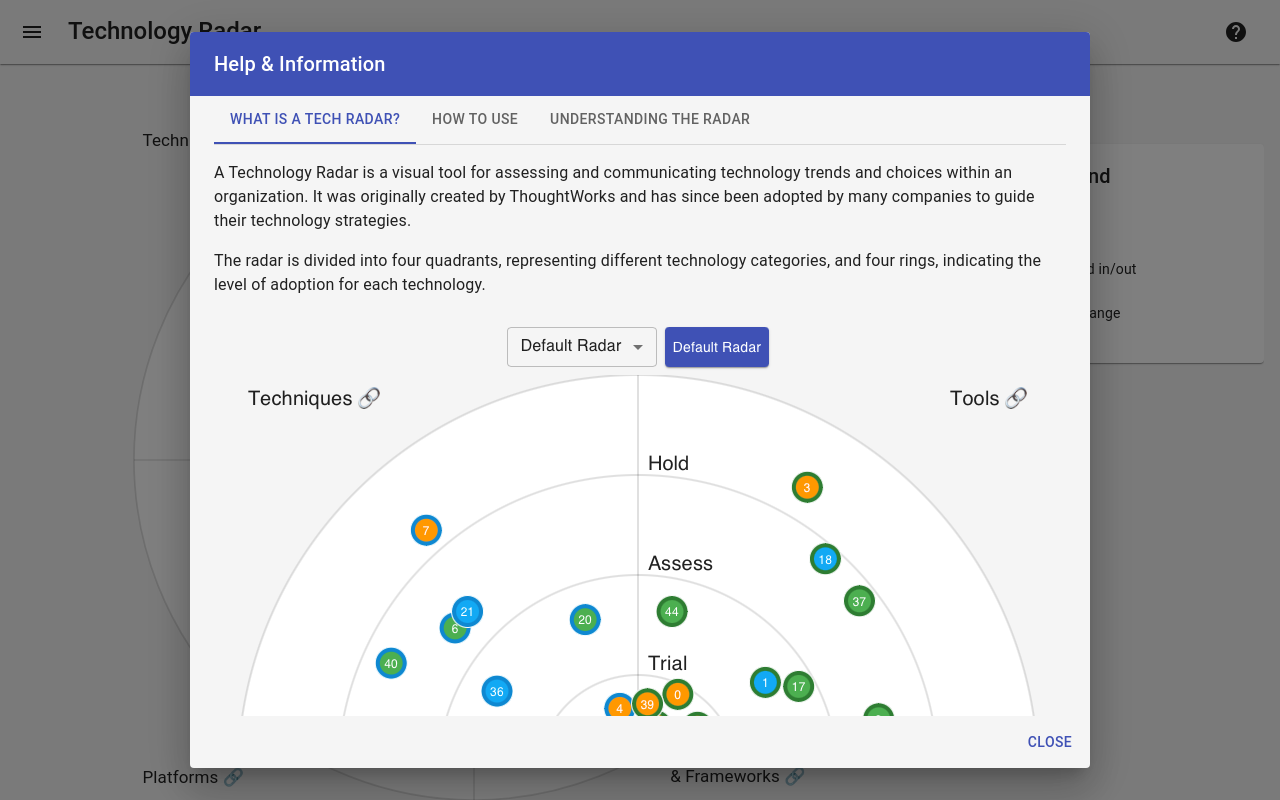
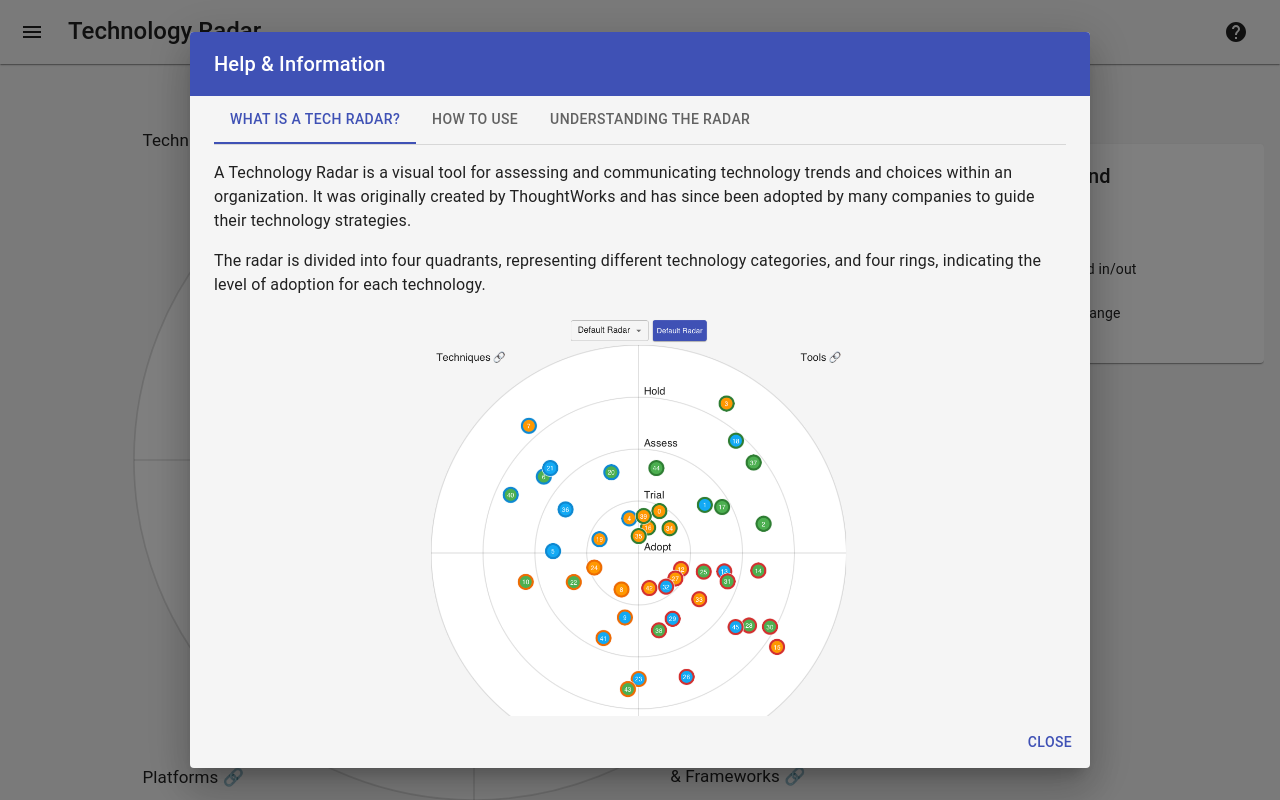
Before and after one commit to ThomasRohde/tech-radar, a React (Vite) app: page / in a window 1280 px wide. Both pictures are taken after a click on the button 1236 px from the left and 32 px from the top of the page. Built offline with nearby package versions, Linux system fonts and the light colour scheme.

Commit message:
Help w/images

```diff
--- a/src/components/Help.jsx
+++ b/src/components/Help.jsx
@@ -1,3 +1,4 @@
+/* eslint-disable no-unused-vars */
 import React, { useState } from 'react';
 import {
   IconButton,
--- a/src/components/HelpContent.jsx
+++ b/src/components/HelpContent.jsx
@@ -1,3 +1,5 @@
+/* eslint-disable react/prop-types */
+/* eslint-disable no-unused-vars */
 import React from "react";
 import {
   Typography as T,
@@ -10,6 +12,11 @@ import {
 import FiberManualRecordIcon from "@mui/icons-material/FiberManualRecord";
 
 const DotIcon = () => <FiberManualRecordIcon fontSize="small" />;
+
+const getImagePath = (imageName) => {
+    return `/tech-radar/images/${imageName}`;
+  };
+
 
 const sections = [
   {
@@ -29,9 +36,9 @@ const sections = [
         </T>
         <Box sx={{ my: 2, textAlign: "center" }}>
           <img
-            src="/images/radar_overview.png"
+            src={getImagePath('radar_overview.png')}
             alt="Technology Radar Overview"
-            style={{ maxWidth: "100%", height: "auto" }}
+            style={{ maxWidth: "50%", height: "auto" }}
           />
         </Box>
       </>
@@ -49,13 +56,6 @@ const sections = [
           represents a technology, with its position indicating both its
           category (quadrant) and adoption level (ring).
         </T>
-        <Box sx={{ my: 2, textAlign: "center" }}>
-          <img
-            src="/images/main_view.png"
-            alt="Main Radar View"
-            style={{ maxWidth: "100%", height: "auto" }}
-          />
-        </Box>
         <T variant="h6" gutterBottom>
           Interacting with the Radar
         </T>
@@ -79,15 +79,8 @@ const sections = [
         <T paragraph>
           The quadrant view provides a detailed list of technologies within a
           specific category, along with a zoomed-in view of that quadrant on the
-          radar.
+          radar. Click on any quadrant label to go to the quadrant view.
         </T>
-        <Box sx={{ my: 2, textAlign: "center" }}>
-          <img
-            src="/images/quadrant_view.png"
-            alt="Quadrant View"
-            style={{ maxWidth: "100%", height: "auto" }}
-          />
-        </Box>
         <T variant="h6" gutterBottom>
           Custom Radars
         </T>
@@ -199,13 +192,6 @@ const sections = [
             </LI>
           ))}
         </List>
-        <Box sx={{ my: 2, textAlign: "center" }}>
-          <img
-            src="/images/blip_legend.png"
-            alt="Blip Legend"
-            style={{ maxWidth: "100%", height: "auto" }}
-          />
-        </Box>
       </>
     ),
   },
```
